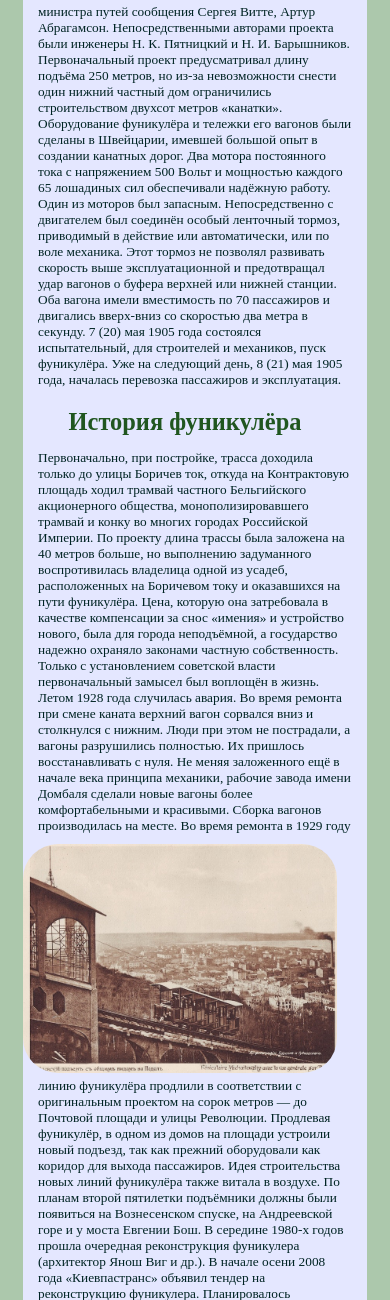
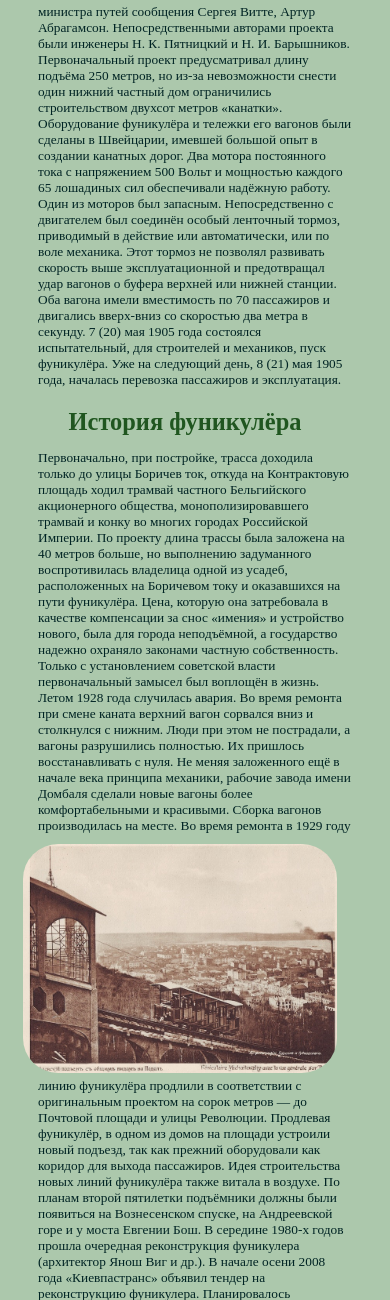
Before and after one commit to Andrey3952/andreyKiev2023.github.io, a PHP site: page /detail/Funicular.html in a window 390 px wide. Shown: the part 1110-2410 px from the top of the page. Run offline with PHP 8.4, Linux system fonts and the light colour scheme.

Commit message:
Add files via upload

```diff
--- a/css/styles.css
+++ b/css/styles.css
@@ -217,4 +217,8 @@
 		color: #568852;
 		padding: 2px;
 	}
+
+	.wrapper {
+		background: #ACC8AC;
+	}
 }
```
